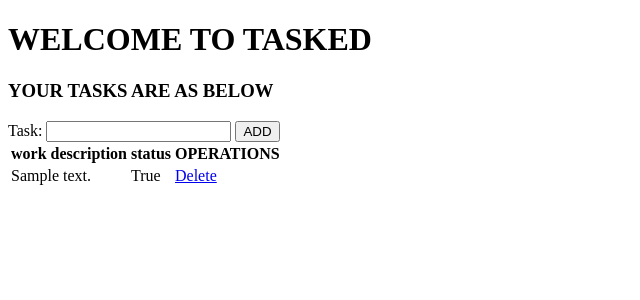
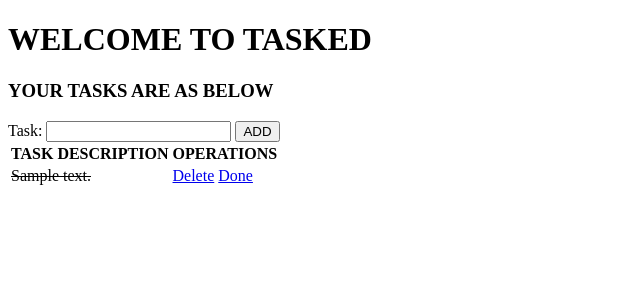
Before and after one commit to MKMukeshkannan/todo-app, a Django app: page /todo/ in a window 1280 px wide. Shown: the top 300 px of the page, without its empty margins (0-640 px from the left). Run offline with Django 4.2, Linux system fonts and the light colour scheme; tables that the repository leaves empty hold one stand-in row (values such as "Sample post").

Commit message:
DONE FEATURE
Adds a done link near each task, which strikes out the task when clicked on...

```diff
--- a/Tasked/urls.py
+++ b/Tasked/urls.py
@@ -2,11 +2,13 @@ from django.contrib import admin
 from django.urls import path
 from todo.views import home as todoHome
 from todo.views import todoMain as todoList
-from todo.views import todoDelete
+from todo.views import todoDelete, todoDone
 
 urlpatterns = [
     path('admin/', admin.site.urls),
     path('', todoHome, name = 'home'),
     path('todo/',todoList, name = 'todo'),
-    path('<int:pk>/delete', todoDelete, name = 'todoDelete')
+    path('<int:pk>/delete', todoDelete, name = 'todoDelete'),
+    path('<int:pk>/done', todoDone, name = 'todoDone')
+
 ]
--- a/todo/templates/todo/todo.html
+++ b/todo/templates/todo/todo.html
@@ -12,14 +12,20 @@
     </form>
 
     <table>
-        <th>work description</th>
-        <th>status</th>
+        <th>TASK DESCRIPTION</th>
         <th>OPERATIONS</th>
-        {% for i in data %}
+        {% for task in data %}
             <tr>
-                <td> {{ i.taskDesc }} </td>
-                <td> {{ i.status }} </td>
-                <td> <a href="{% url 'todoDelete' i.pk %}">Delete</a></td>
+                {% if not task.status %}
+                    <td> {{ task.taskDesc }} </td>
+                {% else %}
+                    <td> <s>{{ task.taskDesc }}</s> </td>
+                {% endif %}
+
+                <td>
+                    <a href="{% url 'todoDelete' task.pk %}">Delete</a>
+                    <a href="{% url 'todoDone' task.pk %}">Done</a>
+                </td>
             </tr>
         {% endfor %}
     </table>
--- a/todo/views.py
+++ b/todo/views.py
@@ -27,3 +27,13 @@ def todoDelete(request, pk):
     task = todoDB.objects.get(id=pk)
     task.delete()
     return redirect('todo')
+
+def todoDone(request, pk):
+    task = todoDB.objects.get(id=pk)
+    if task.status == False:
+        task.status = True
+    else:
+        task.status = False
+
+    task.save()
+    return redirect('todo')
```
